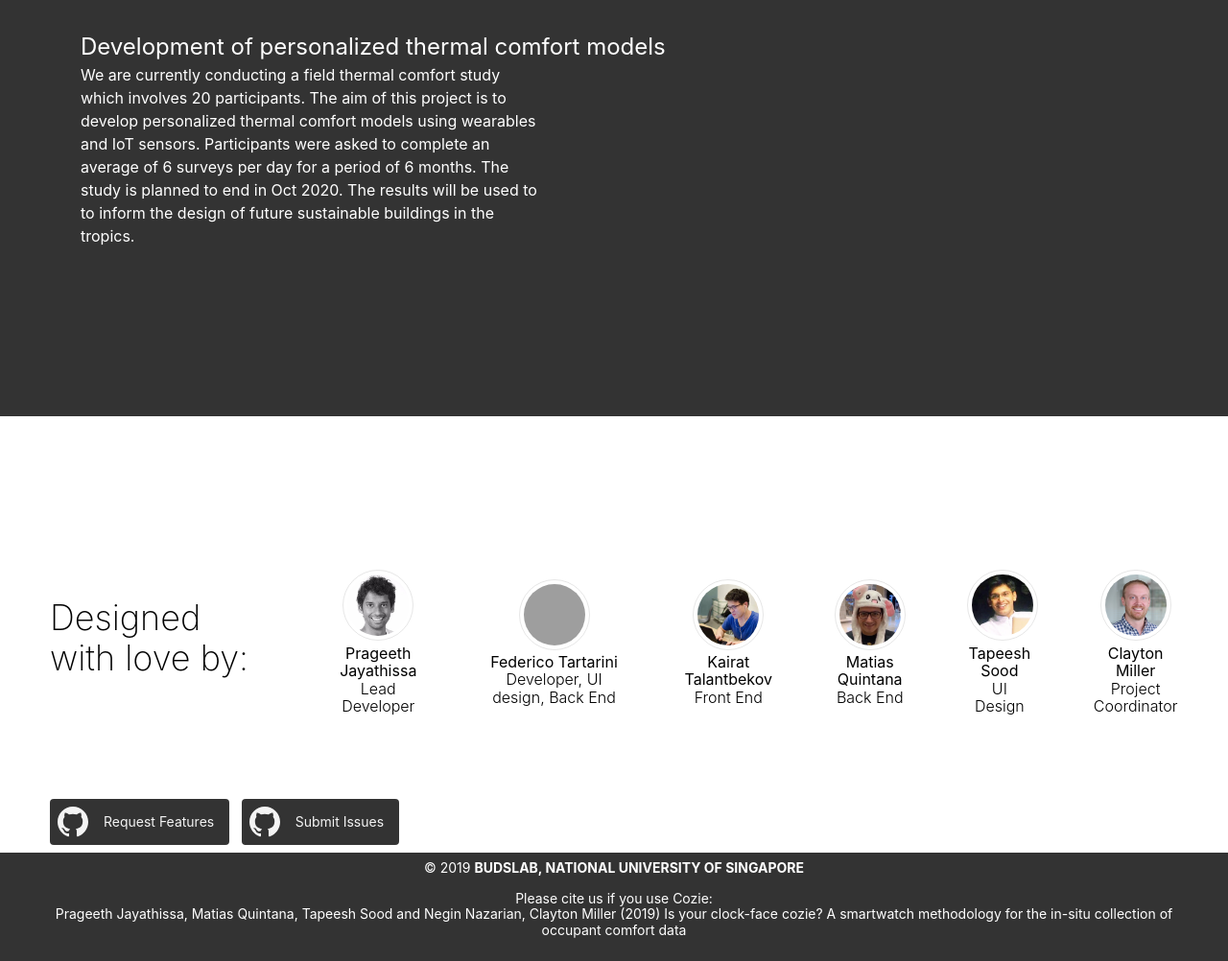
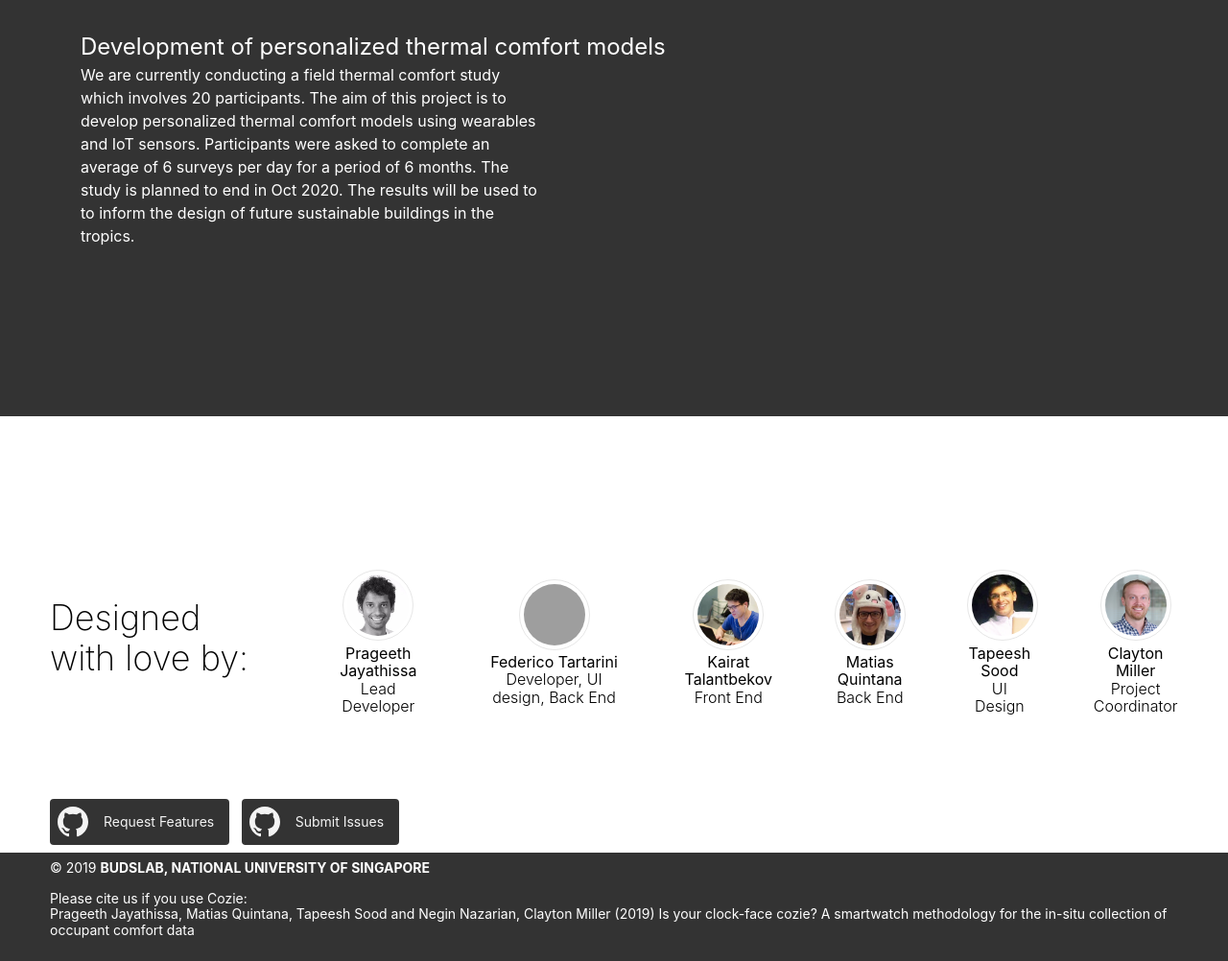
Before and after one commit to buds-lab/cozie-website, a website: page website/static/index.html in a window 1280 px wide. Shown: the part 3026-4028 px from the top of the page at 96% size. Drawn offline with nearby package versions, Linux system fonts and the light colour scheme; grey boxes are pictures that could not be loaded.

Commit message:
justigying left

```diff
--- a/website/static/index.html
+++ b/website/static/index.html
@@ -503,18 +503,18 @@
       <div class="fl w-100 ph1 bg-dark-gray white pa2">
         <div class="flex-ns items-center cf ph3 center">
           <div class="fl ph4 tc tl-ns">
-            <small class="f6 db tc"
+            <small class="f6 db "
               >© 2019
               <b class="ttu"
                 >budslab, National University of Singapore</b
               ></small
             >
             <p>
-              <small class="f6 db tc">
+              <small class="f6 db">
                 Please cite us if you use Cozie:
                 <a
                   target="_blank"
-                  class="db white link dim mb1 f6 db tc"
+                  class="db white link dim mb1 f6 db"
                   href="https://iopscience.iop.org/article/10.1088/1742-6596/1343/1/012145"
                   >Prageeth Jayathissa, Matias Quintana, Tapeesh Sood and Negin
                   Nazarian, Clayton Miller (2019) Is your clock-face cozie? A
```
Also changed, not shown: README.md.
